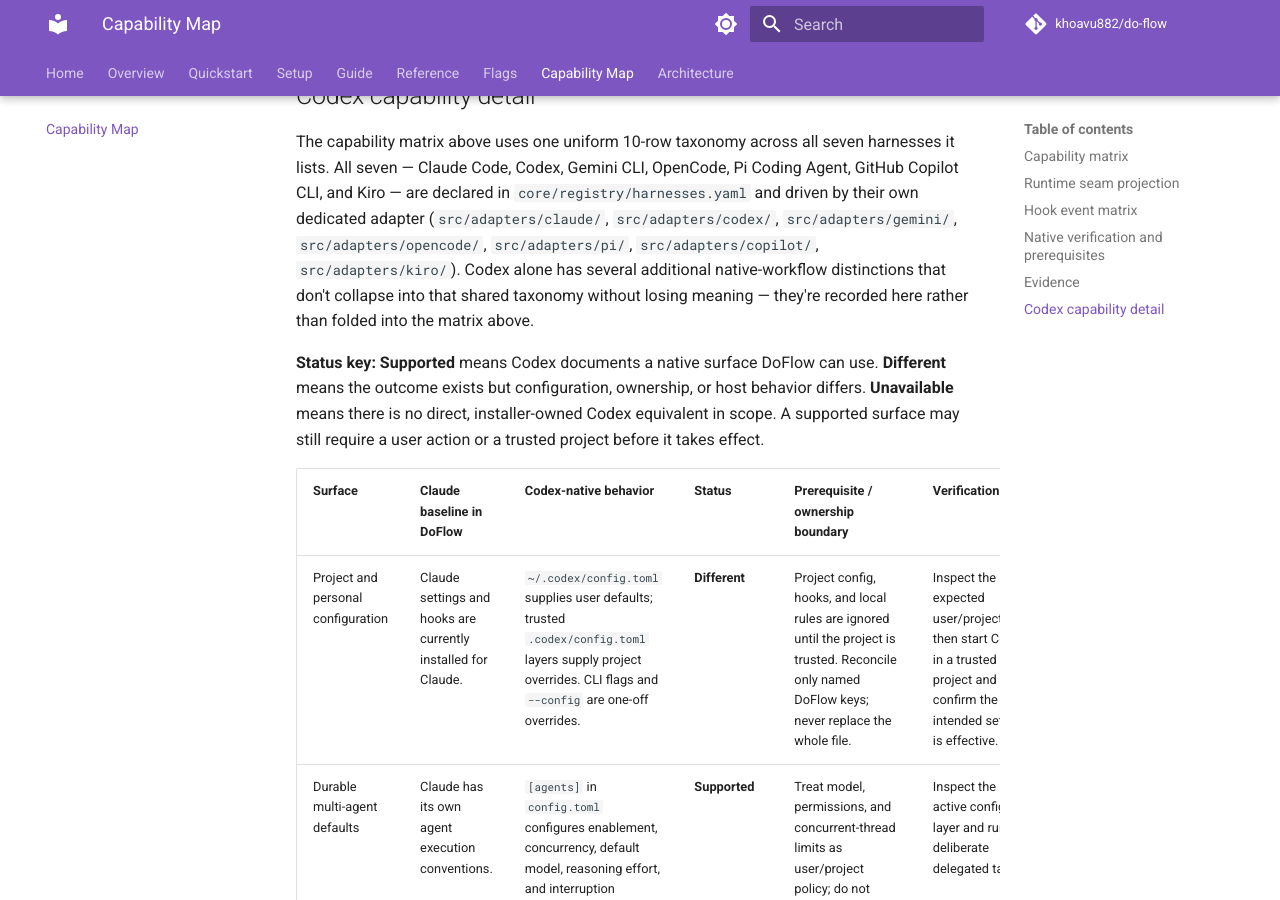
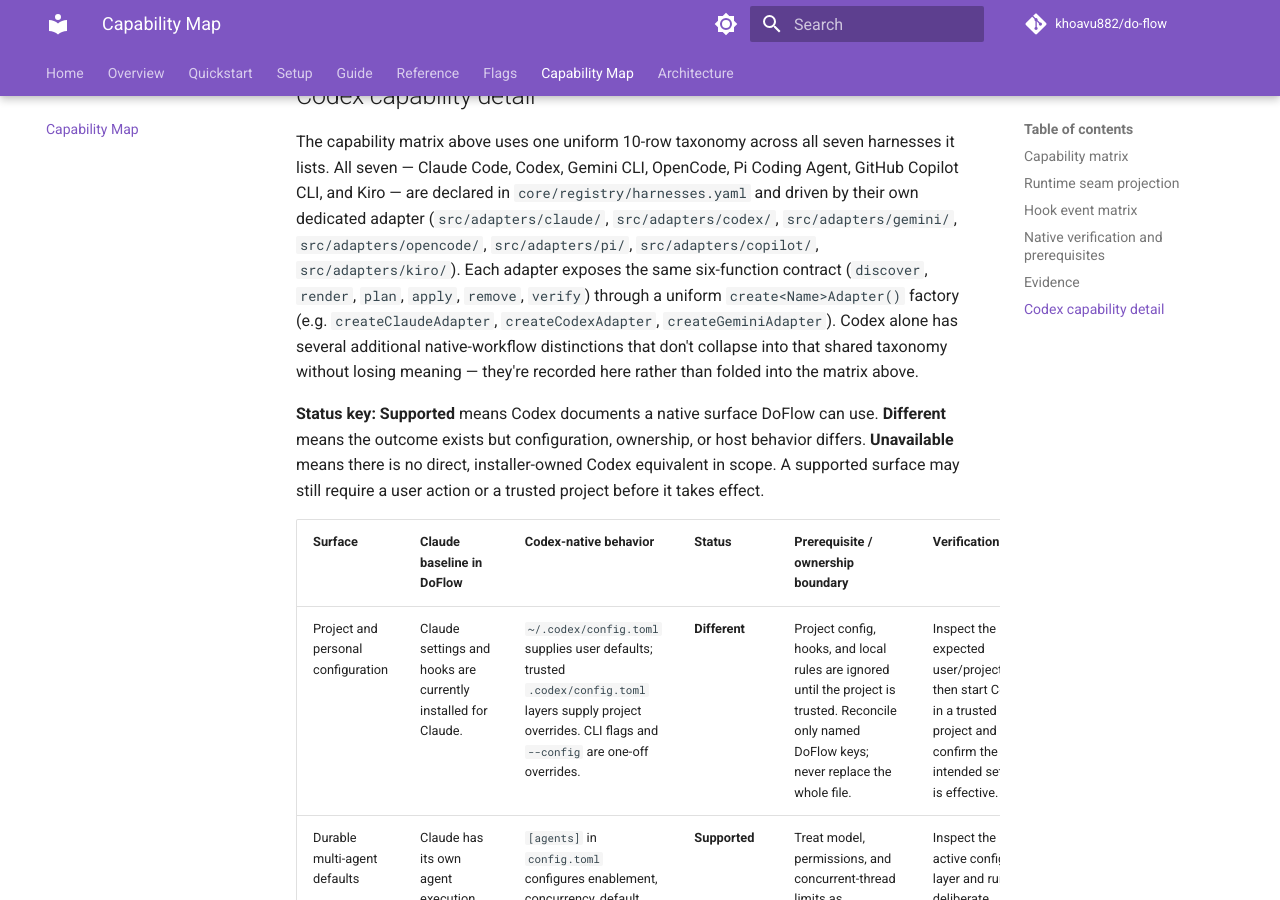
Before and after one commit to khoavu882/do-flow, an MkDocs documentation site: the page built from docs/capability-map.md, in a window 1280 px wide and 900 px high, scrolled down 8796 px. Built offline with MkDocs 1.6.1 and Material for MkDocs 9.7.7, drawn with Linux system fonts in a browser that asks for light colours; comment, search, counter and statistics services are not loaded.

Commit message:
refactor(adapters): give every adapter one entry shape
Five adapters exposed their six-function contract through a
create<Name>Adapter factory and two exported the functions directly, so
one declared contract had two entry shapes. claude and codex gain the
factory the other five already had.

Purely additive: every existing named export stays, because adapter tests
import by directory and destructure those names. FR-007 therefore lands
with no test edited.

Refs: agent-docs/doflow/010-refactor-backend/plan.md tasks D.1-D.3

Co-Authored-By: Claude Opus 5 (1M context) <noreply@anthropic.com>

```diff
--- a/docs/capability-map.md
+++ b/docs/capability-map.md
@@ -161,9 +161,12 @@ The capability matrix above uses one uniform 10-row taxonomy across all seven ha
 All seven — Claude Code, Codex, Gemini CLI, OpenCode, Pi Coding Agent, GitHub Copilot CLI, and
 Kiro — are declared in `core/registry/harnesses.yaml` and driven by their own dedicated adapter
 (`src/adapters/claude/`, `src/adapters/codex/`, `src/adapters/gemini/`, `src/adapters/opencode/`,
-`src/adapters/pi/`, `src/adapters/copilot/`, `src/adapters/kiro/`). Codex alone has several
-additional native-workflow distinctions that don't collapse into that shared taxonomy without
-losing meaning — they're recorded here rather than folded into the matrix above.
+`src/adapters/pi/`, `src/adapters/copilot/`, `src/adapters/kiro/`). Each adapter exposes the same
+six-function contract (`discover`, `render`, `plan`, `apply`, `remove`, `verify`) through a uniform
+`create<Name>Adapter()` factory (e.g. `createClaudeAdapter`, `createCodexAdapter`,
+`createGeminiAdapter`). Codex alone has several additional native-workflow distinctions that don't
+collapse into that shared taxonomy without losing meaning — they're recorded here rather than
+folded into the matrix above.
 
 **Status key:** **Supported** means Codex documents a native surface DoFlow can use. **Different**
 means the outcome exists but configuration, ownership, or host behavior differs. **Unavailable**
```
Also changed, not shown: docs/architecture.md (+1 -1 lines), 2 other files.
